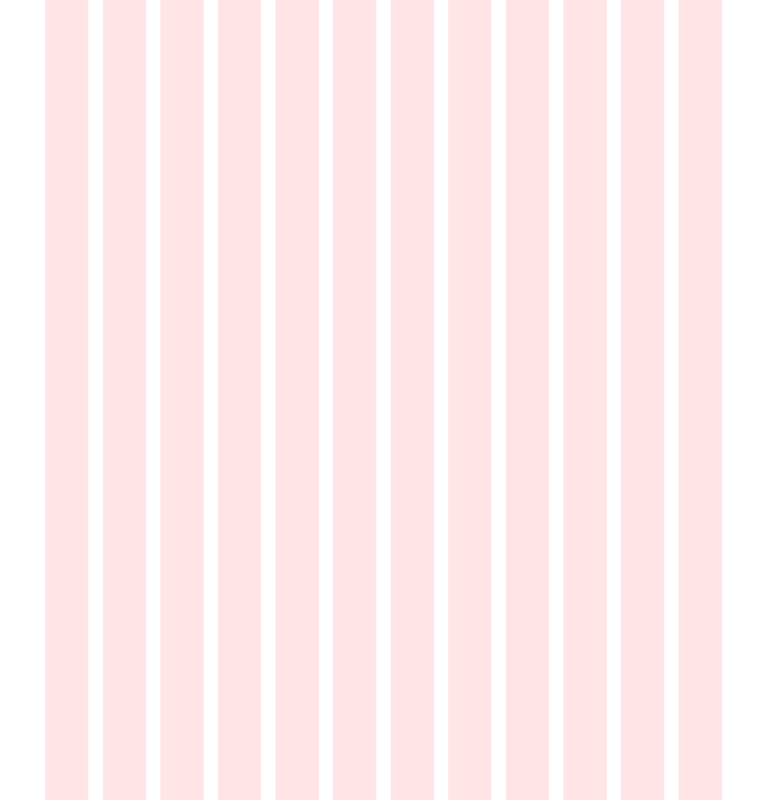
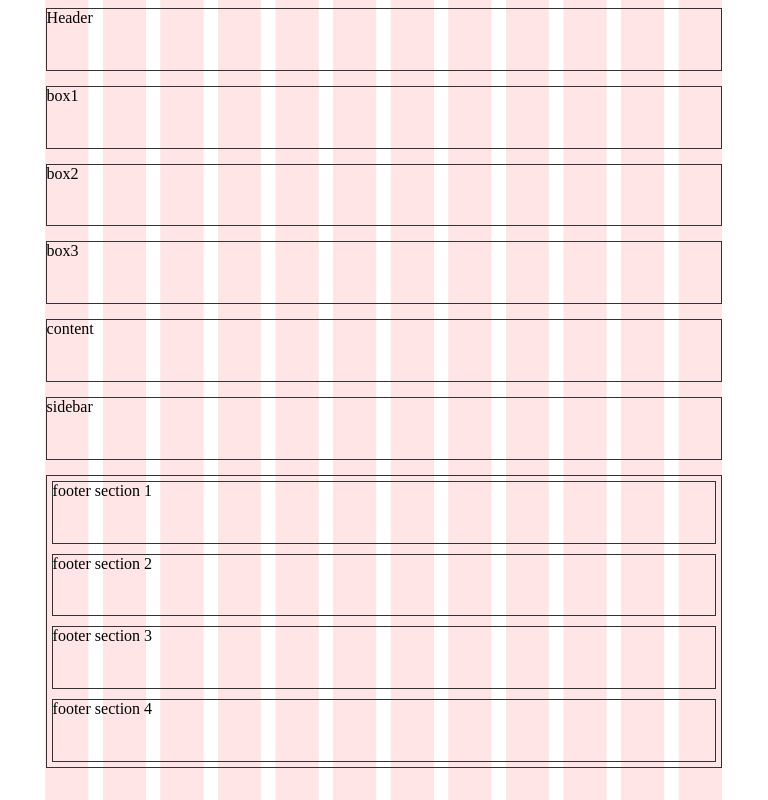
Before and after one commit to huenguyensw/Uppgiften1_CSSGrid, a plain HTML site: page index.html in a window 768 px wide. Drawn offline with Linux system fonts and the light colour scheme.

Commit message:
upgift done

```diff
--- a/CSS/style.css
+++ b/CSS/style.css
@@ -4,3 +4,168 @@ body {
 	background-size: 90%;
 }
 /*************************************************/
+* {
+	box-sizing: border-box;
+}
+.container {
+	display: grid;
+	width: 90%;
+	min-height: 95vh;
+	margin: 0 auto;
+	grid-template-columns: repeat(4, 1fr);
+	grid-template-areas:
+	"header header header header"
+	"nav nav nav nav"
+	"main main main main"
+	"footer footer footer footer"
+	;
+	row-gap: 15px;
+}
+.border {
+	border: 1.5px solid #333;
+}
+header {
+	grid-area: header;
+}
+nav {
+	grid-area: nav;
+	display: grid;
+	grid-template-columns: repeat(6,1fr);
+	column-gap: 15px;
+}
+.box1 {
+	grid-column: 1/span 1;
+}
+.box2 {
+	grid-column: 2/span 4;
+}
+.box3 {
+	grid-area: 1/6/2/7;
+}
+
+main {
+	grid-area: main;
+	display: grid;
+	grid-template-columns: repeat(4,1fr);
+	column-gap: 15px;
+}
+.content {
+	grid-area: 1/1/2/4;
+}
+.sidebar {
+	grid-area: 1/4/2/5;
+}
+
+@media only screen and (min-width: 960px) and (max-width: 1200px) {
+	nav {
+	grid-template-columns: repeat(4,1fr);
+	}
+	.box1 {
+		grid-area: 1/1/2/2;
+	}
+	.box2 {
+		grid-area: 1/2/2/4;
+	}
+	.box3 {
+		grid-area: 1/4/2/5;
+	}
+
+	main {
+		grid-template-columns: repeat(3,1fr);
+	}
+	.content {
+		grid-column: 1/span 2;
+	}
+	.sidebar {
+		grid-column: 3/span 1;
+	}
+}
+footer {
+	grid-area: footer;
+	display: grid;
+	grid-template-columns: repeat(4,1fr);
+	padding: 5px;
+	column-gap: 15px;
+}
+
+@media only screen and (min-width: 768px) and (max-width: 960px) {
+	.container{
+	grid-template-areas:
+	"header header header header"
+	"nav nav nav nav"
+	"main main main main"
+	"footer footer footer footer"
+	"footer footer footer footer"
+	;}
+	nav {
+	grid-template-columns: repeat(3,1fr);
+	}
+	.box1 {
+		grid-area: 1/1/2/2;
+	}
+	.box2 {
+		grid-area: 1/2/2/3;
+	}
+	.box3 {
+		grid-area: 1/3/2/4;
+	}
+	main {
+		grid-template-columns: repeat(2,1fr);
+	}
+	.content {
+		grid-column: 1/span 1;
+	}
+	.sidebar {
+		grid-column: 2/span 1;
+	}
+	footer {
+		grid-template-columns: repeat(2,1fr);
+		padding: 5px;
+		column-gap: 15px;
+		row-gap: 15px;
+	}
+
+}
+
+@media only screen and (max-width: 768px) {
+	.container{
+	grid-template-columns: 1fr;
+	}
+	header {
+		grid-row: 1/span 1;
+	}
+	nav {
+		grid-row: 2/span 3;
+		grid-template-columns: 1fr;
+		row-gap: 15px;
+	}
+
+	.box1 {
+		grid-area: 1/1/2/2;
+	}
+	.box2 {
+		grid-area: 2/1/3/2;
+	}
+	.box3 {
+		grid-area: 3/1/4/2;
+	}
+	main {
+		grid-row: 5/ span 2;
+		grid-template-columns: 1fr;
+		row-gap: 15px;
+	}
+	.content {
+		grid-area: 1/1/2/2;
+	}
+	.sidebar {
+		grid-area: 2/1/3/2;
+	}
+	footer {
+		grid-template-columns: 1fr;
+		grid-row: 7/span 4;
+		padding: 5px;
+		column-gap: 15px;
+		row-gap: 10px;
+	}
+
+}
--- a/index.html
+++ b/index.html
@@ -8,6 +8,24 @@
 	<link rel="stylesheet" href="css/style.css">
 </head>
 <body>
+	<div class="container">
+        <header class="border">Header</header>
+        <nav>
+            <section class="border box1">box1</section>
+            <section class="border box2">box2</section>
+            <section class="border box3">box3</section>
+        </nav>
+        <main>
+            <section class="border content">content</section>
+            <section class="border sidebar">sidebar</section>
+        </main>
+        <footer class="border">
+            <section class="border section1">footer section 1</section>
+            <section class="border section2">footer section 2</section>
+            <section class="border section3">footer section 3</section>
+            <section class="border section4">footer section 4</section>
+        </footer>
+    </div>
 
 </body>
 </html>
```
Also changed, not shown: CSS/index.css (deleted).
